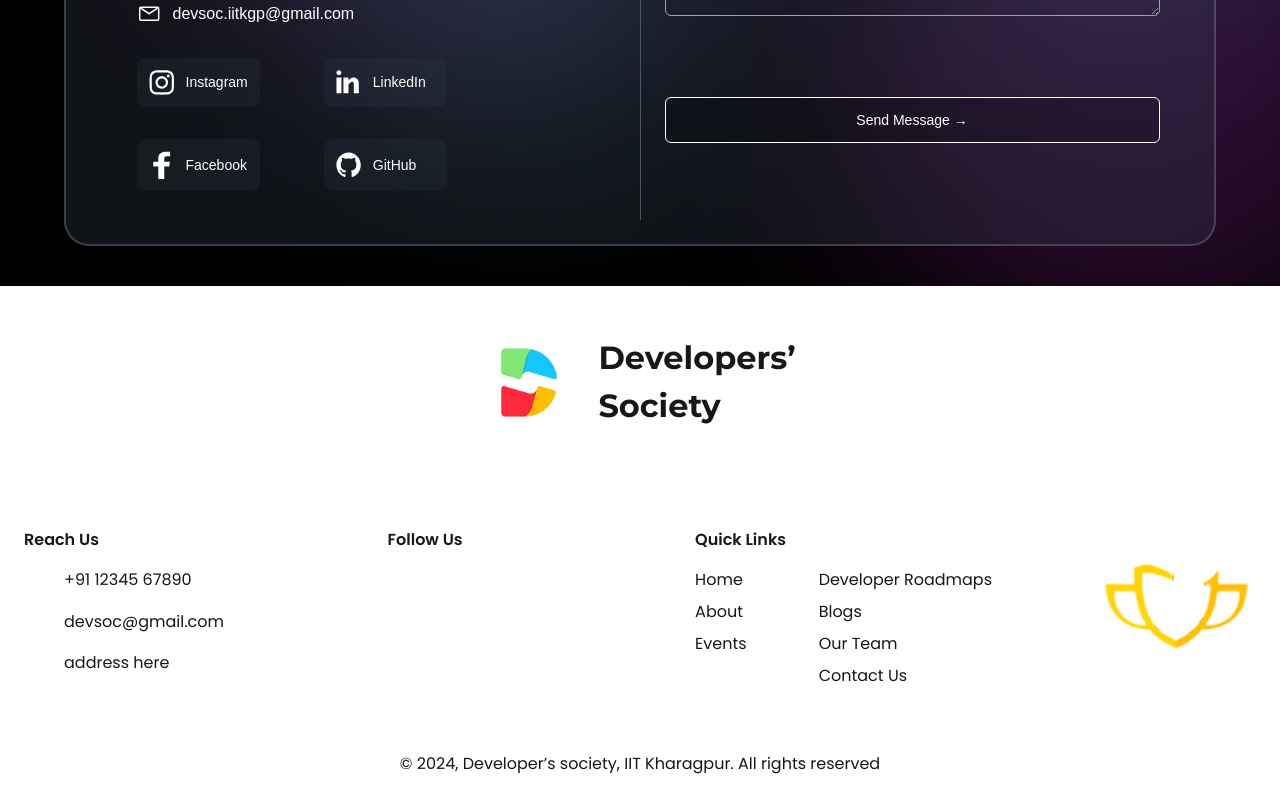
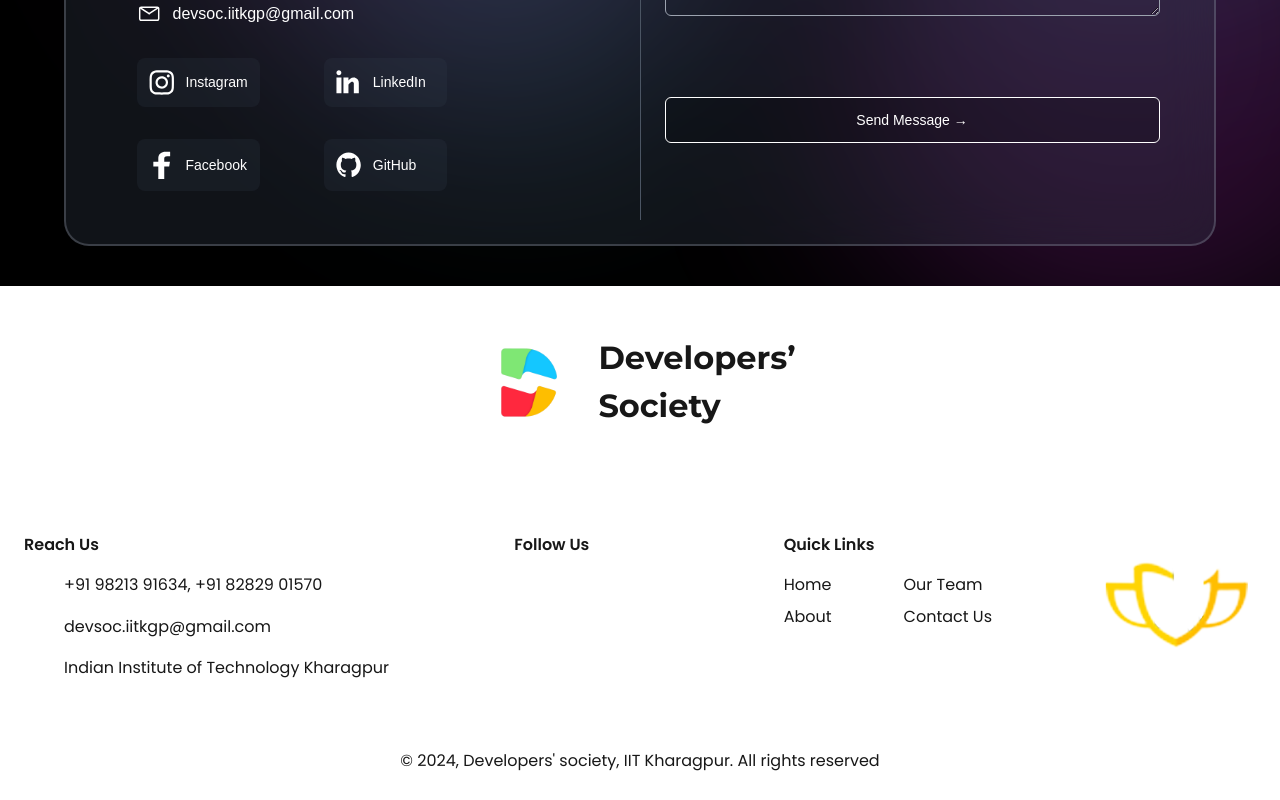
Before and after one commit to devsoc-iitkgp/site-frontend, a Next.js app: page /contact in a window 1280 px wide. Shown: the part 657-1457 px from the top of the page. Built offline with nearby package versions, Linux system fonts and the light colour scheme.

Commit message:
Fixed Horizontal Scroll and Added Links in Footer

```diff
--- a/src/app/contact/page.tsx
+++ b/src/app/contact/page.tsx
@@ -31,7 +31,7 @@ const socialLinks = [
 
 function ContactPage() {
   return (
-    <div className="relative flex min-h-screen w-screen flex-col items-center overflow-hidden bg-black px-4 py-10 text-white">
+    <div className="relative flex min-h-screen w-full flex-col items-center overflow-hidden bg-black px-4 py-10 text-white">
       {/* Glowing Background Effects */}
       <div className="absolute left-[12vw] top-[5vh] h-[600px] w-[600px] rounded-full bg-[#D739E5]/20 blur-[100px]"></div>
       <div className="absolute left-[25vw] top-[40vh] h-[400px] w-[400px] rounded-full bg-[#3DDEED]/15 blur-[100px]"></div>
--- a/src/components/Footer.tsx
+++ b/src/components/Footer.tsx
@@ -1,5 +1,6 @@
 import Image from "next/image";
 import React from "react";
+import Link from "next/link";
 
 function Footer() {
   return (
@@ -19,7 +20,7 @@ function Footer() {
       </div>
 
       <svg
-        className="w-screen px-4"
+        className="w-full px-4"
         xmlns="http://www.w3.org/2000/svg"
         width="1281"
         height="2"
@@ -50,7 +51,7 @@ function Footer() {
                     fill="white"
                   />
                 </svg>
-                <span>+91 12345 67890</span>
+                <span>+91 98213 91634, +91 82829 01570</span>
               </li>
               <li className="flex gap-4">
                 <svg
@@ -65,7 +66,12 @@ function Footer() {
                     fill="white"
                   />
                 </svg>
-                <span>devsoc@gmail.com</span>
+                <a
+                  href="mailto:devsoc.iitkgp@gmail.com"
+                  className="text-mdhover:underline"
+                >
+                  devsoc.iitkgp@gmail.com
+                </a>
               </li>
               <li className="flex gap-4">
                 <svg
@@ -80,7 +86,14 @@ function Footer() {
                     fill="white"
                   />
                 </svg>
-                <span>address here</span>
+                <a
+                  href="https://maps.app.goo.gl/ioeSDGcSAbDQyMDC8"
+                  target="_blank"
+                  rel="noopener noreferrer"
+                  className="hover:underline"
+                >
+                  Indian Institute of Technology Kharagpur
+                </a>
               </li>
             </ul>
           </div>
@@ -155,7 +168,8 @@ function Footer() {
             <h3 className="font-semibold">Quick Links</h3>
             <div className="mt-4 flex gap-10">
               <ul className="space-y-2">
-                <li className="flex gap-2">
+                <li>
+                  <Link href="/" className="flex gap-2 hover:underline">
                     <span>Home</span>{" "}
                     <svg
                       xmlns="http://www.w3.org/2000/svg"
@@ -172,8 +186,10 @@ function Footer() {
                         strokeLinejoin="round"
                       />
                     </svg>
+                  </Link>
                 </li>
-                <li className="flex gap-2">
+                <li>
+                  <Link href="/about" className="flex gap-2 hover:underline">
                     <span>About</span>{" "}
                     <svg
                       xmlns="http://www.w3.org/2000/svg"
@@ -190,64 +206,12 @@ function Footer() {
                         strokeLinejoin="round"
                       />
                     </svg>
-                </li>
-                <li className="flex gap-2">
-                  <span>Events</span>{" "}
-                  <svg
-                    xmlns="http://www.w3.org/2000/svg"
-                    width="24"
-                    height="24"
-                    viewBox="0 0 24 24"
-                    fill="none"
-                  >
-                    <path
-                      d="M10.0002 5H8.2002C7.08009 5 6.51962 5 6.0918 5.21799C5.71547 5.40973 5.40973 5.71547 5.21799 6.0918C5 6.51962 5 7.08009 5 8.2002V15.8002C5 16.9203 5 17.4801 5.21799 17.9079C5.40973 18.2842 5.71547 18.5905 6.0918 18.7822C6.5192 19 7.07899 19 8.19691 19H15.8031C16.921 19 17.48 19 17.9074 18.7822C18.2837 18.5905 18.5905 18.2839 18.7822 17.9076C19 17.4802 19 16.921 19 15.8031V14M20 9V4M20 4H15M20 4L13 11"
-                      stroke="white"
-                      strokeWidth="2"
-                      strokeLinecap="round"
-                      strokeLinejoin="round"
-                    />
-                  </svg>
+                  </Link>
                 </li>
               </ul>
               <ul className="space-y-2">
-                <li className="flex gap-2">
-                  <span>Developer Roadmaps</span>{" "}
-                  <svg
-                    xmlns="http://www.w3.org/2000/svg"
-                    width="24"
-                    height="24"
-                    viewBox="0 0 24 24"
-                    fill="none"
-                  >
-                    <path
-                      d="M10.0002 5H8.2002C7.08009 5 6.51962 5 6.0918 5.21799C5.71547 5.40973 5.40973 5.71547 5.21799 6.0918C5 6.51962 5 7.08009 5 8.2002V15.8002C5 16.9203 5 17.4801 5.21799 17.9079C5.40973 18.2842 5.71547 18.5905 6.0918 18.7822C6.5192 19 7.07899 19 8.19691 19H15.8031C16.921 19 17.48 19 17.9074 18.7822C18.2837 18.5905 18.5905 18.2839 18.7822 17.9076C19 17.4802 19 16.921 19 15.8031V14M20 9V4M20 4H15M20 4L13 11"
-                      stroke="white"
-                      strokeWidth="2"
-                      strokeLinecap="round"
-                      strokeLinejoin="round"
-                    />
-                  </svg>
-                </li>
-                <li className="flex gap-2">
-                  <span>Blogs</span>{" "}
-                  <svg
-                    xmlns="http://www.w3.org/2000/svg"
-                    width="24"
-                    height="24"
-                    viewBox="0 0 24 24"
-                    fill="none"
-                  >
-                    <path
-                      d="M10.0002 5H8.2002C7.08009 5 6.51962 5 6.0918 5.21799C5.71547 5.40973 5.40973 5.71547 5.21799 6.0918C5 6.51962 5 7.08009 5 8.2002V15.8002C5 16.9203 5 17.4801 5.21799 17.9079C5.40973 18.2842 5.71547 18.5905 6.0918 18.7822C6.5192 19 7.07899 19 8.19691 19H15.8031C16.921 19 17.48 19 17.9074 18.7822C18.2837 18.5905 18.5905 18.2839 18.7822 17.9076C19 17.4802 19 16.921 19 15.8031V14M20 9V4M20 4H15M20 4L13 11"
-                      stroke="white"
-                      strokeWidth="2"
-                      strokeLinecap="round"
-                      strokeLinejoin="round"
-                    />
-                  </svg>
-                </li>
-                <li className="flex gap-2">
+                <li>
+                  <Link href="/team" className="flex gap-2 hover:underline">
                     <span>Our Team</span>{" "}
                     <svg
                       xmlns="http://www.w3.org/2000/svg"
@@ -264,8 +228,10 @@ function Footer() {
                         strokeLinejoin="round"
                       />
                     </svg>
+                  </Link>
                 </li>
-                <li className="flex gap-2">
+                <li>
+                  <Link href="/contact" className="flex gap-2 hover:underline">
                     <span>Contact Us</span>{" "}
                     <svg
                       xmlns="http://www.w3.org/2000/svg"
@@ -282,6 +248,7 @@ function Footer() {
                         strokeLinejoin="round"
                       />
                     </svg>
+                  </Link>
                 </li>
               </ul>
             </div>
@@ -297,7 +264,7 @@ function Footer() {
         </div>
       </div>
       <p className="mb-6 px-4 text-sm sm:text-base">
-        © 2024, Developer’s society, IIT Kharagpur. All rights reserved
+        © 2024, Developers&apos; society, IIT Kharagpur. All rights reserved
       </p>
     </div>
   );
```
Lines whose indentation alone changed are shown as unchanged.
